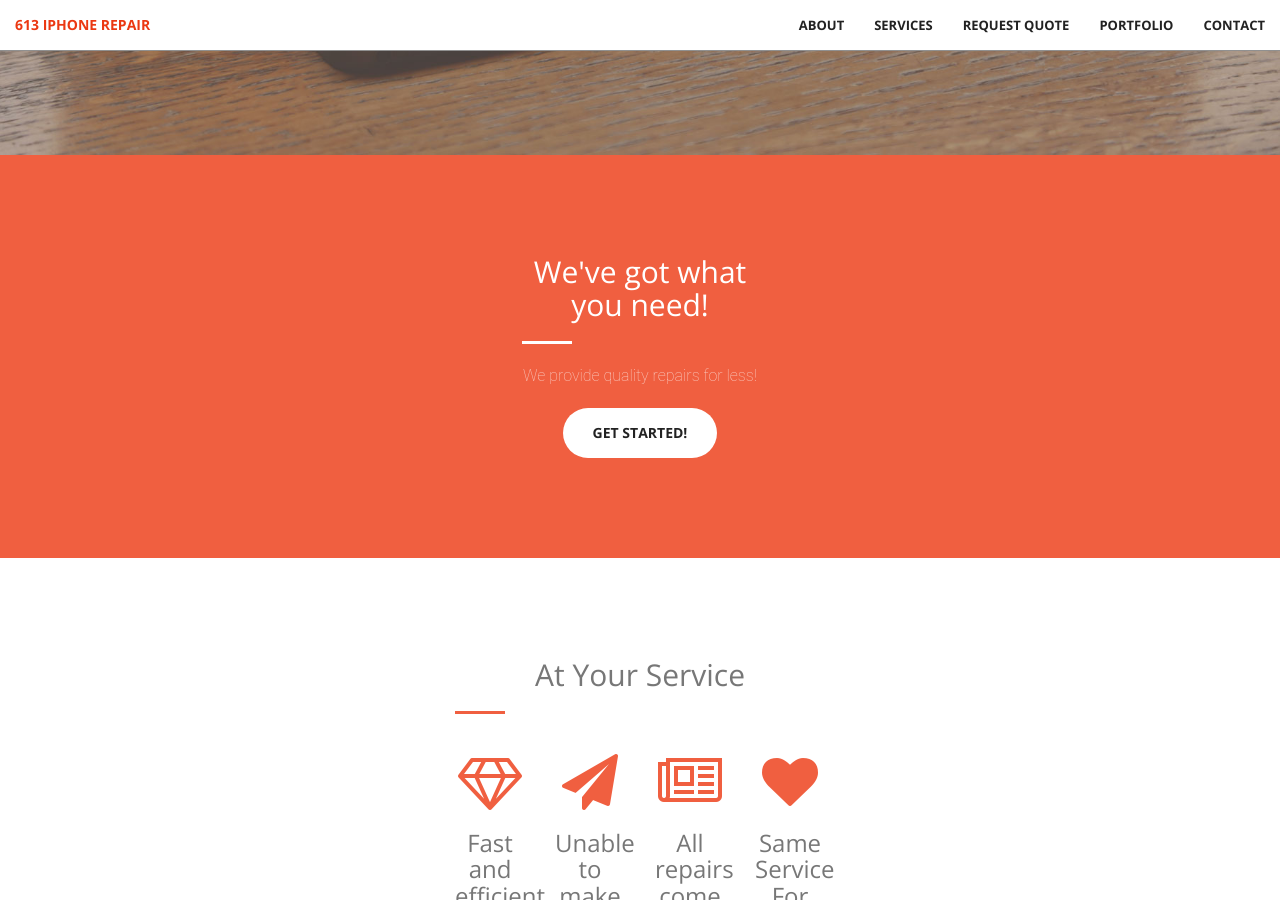
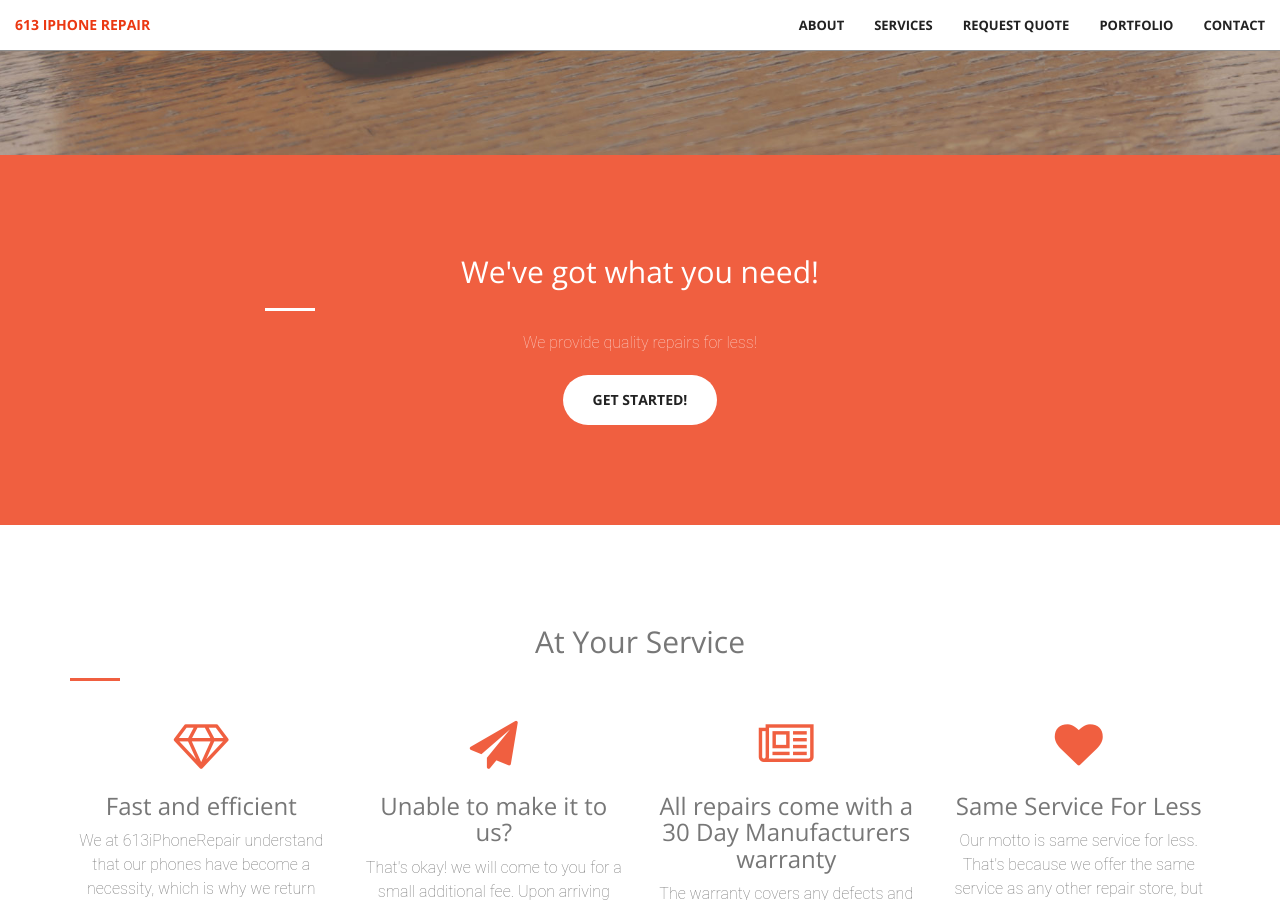
Before and after one commit to SuhaibElkomy/613iphonerepair, a Jekyll site: the page built from index.html, in a window 1280 px wide and 900 px high, scrolled down 745 px. Built offline with Jekyll 4.4.1, drawn with Linux system fonts in a browser that asks for light colours.

Commit message:
Update Quote.html

```diff
--- a/_includes/Quote.html
+++ b/_includes/Quote.html
@@ -17,17 +17,13 @@
 body {
   font-family: "Roboto", Helvetica, Arial, sans-serif;
   font-weight: 100;
-
+  font-size: 12px;
+  line-height: 30px;
   color: #777;
 
 }
 
-.container {
-  max-width: 400px;
-  width: 100%;
-  margin: 0 auto;
-  position: relative;
-}
+
 
 #contact input[type="text"],
 #contact input[type="email"],
```
